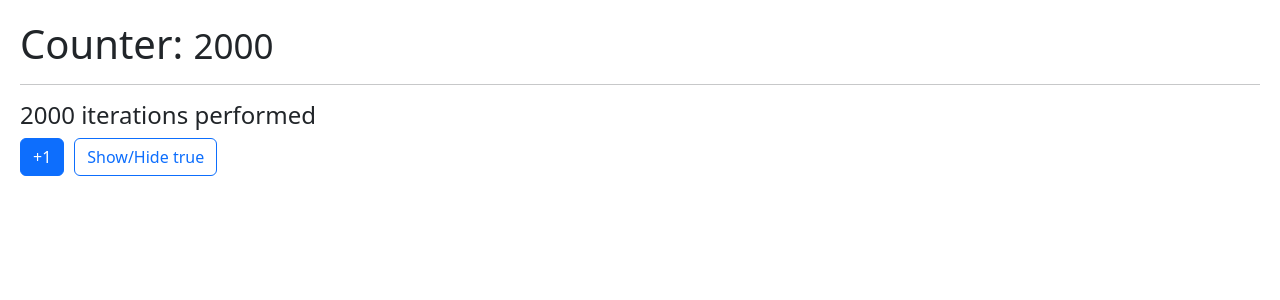
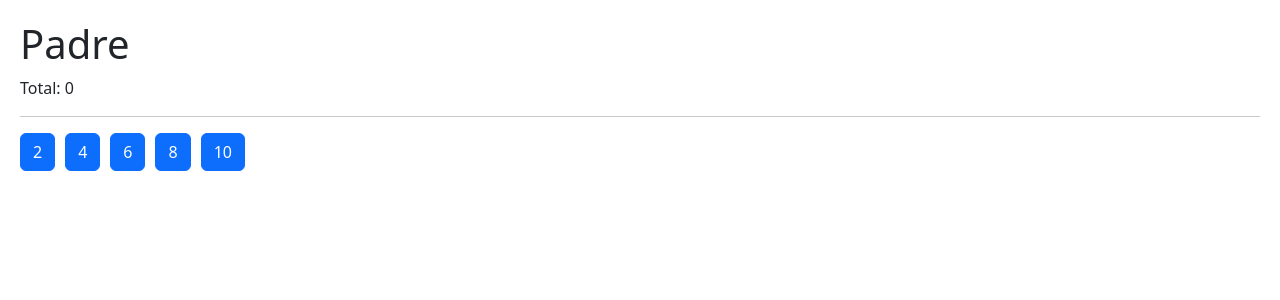
Before and after one commit to maryoga/ReactU, a React (Vite) app in the folder 05-hook-app/: page / in a window 1280 px wide. Shown: the top 300 px of the page. Built offline with nearby package versions, Linux system fonts and the light colour scheme.

Commit message:
Hooks useState, useEffect, useRef, useMemo

```diff
--- /dev/null
+++ b/05-hook-app/src/06-memos/CallbackHook.jsx
@@ -0,0 +1,29 @@
+import { useCallback, useEffect, useState } from 'react'
+import { ShowIncrement } from './ShowIncrement';
+
+export const CallbackHook = () => {
+
+    const [counter, setCounter] = useState( 10 );
+
+    const incrementFather = useCallback(
+      (value) => {
+        setCounter( (c) => c + value );
+      },
+      [],
+    )
+
+    // useEffect(() => {
+    //   incrementFather();
+    // }, [incrementFather])
+
+    // const incrementFather = () => {
+    //     setCounter( counter + 1);
+    // }
+    return (
+        <>
+            <h1>useCallback Hook: { counter } </h1>
+            <hr />
+            <ShowIncrement increment ={ incrementFather }/>
+        </>
+    )
+}
--- /dev/null
+++ b/05-hook-app/src/07-tarea-memo/Hijo.jsx
@@ -0,0 +1,15 @@
+import React from 'react';
+
+export const Hijo = React.memo(({ numero, incrementar }) => {
+
+    console.log('  Me volví a generar :(  ');
+
+    return (
+        <button
+            className="btn btn-primary mr-3"
+            onClick={ () => incrementar( numero ) }
+        >
+            { numero }
+        </button>
+    )
+})
--- /dev/null
+++ b/05-hook-app/src/07-tarea-memo/Padre.jsx
@@ -0,0 +1,36 @@
+import { Hijo } from './Hijo'
+import { useCallback, useState } from 'react';
+
+export const Padre = () => {
+
+    const numeros = [2,4,6,8,10];
+    const [valor, setValor] = useState(0);
+
+// para memorizar la fx 'incrementar' utilizamos la fx useCallback, cuando se va a volver a dibujar, no hace falta
+    const incrementar = useCallback(
+        ( num ) => {
+            setValor( (oldValue)  => oldValue + num )
+        },
+      [],
+    );
+
+    return (
+        <div>
+            <h1>Padre</h1>
+            <p> Total: { valor } </p>
+
+            <hr />
+
+            {
+                numeros.map( n => (
+                    <Hijo
+                        key={ n }
+                        numero={ n }
+                        incrementar={ incrementar }
+                    />
+                ))
+            }
+            {/* <Hijo /> */}
+        </div>
+    )
+}
--- a/05-hook-app/src/main.jsx
+++ b/05-hook-app/src/main.jsx
@@ -10,12 +10,14 @@
 // import { FocusScreen } from './04-useRef/FocusScreen';
 // import { Layout } from './05-useLayoutEffect/Layout';
 // import { Memorize } from './06-memos/Memorize';
-import { MemoHook } from './06-memos/MemoHook';
+// import { MemoHook } from './06-memos/MemoHook';
+// import { CallbackHook } from './06-memos/CallbackHook';
+import { Padre } from './07-tarea-memo/Padre';
 
 import './index.css';
 
 ReactDOM.createRoot(document.getElementById('root')).render(
   // <React.StrictMode>
-    <MemoHook />
+    <Padre />
   // </React.StrictMode>,
 )
```
Also changed, not shown: 05-hook-app/src/06-memos/ShowIncrement.jsx (added, +17 -0 lines).
